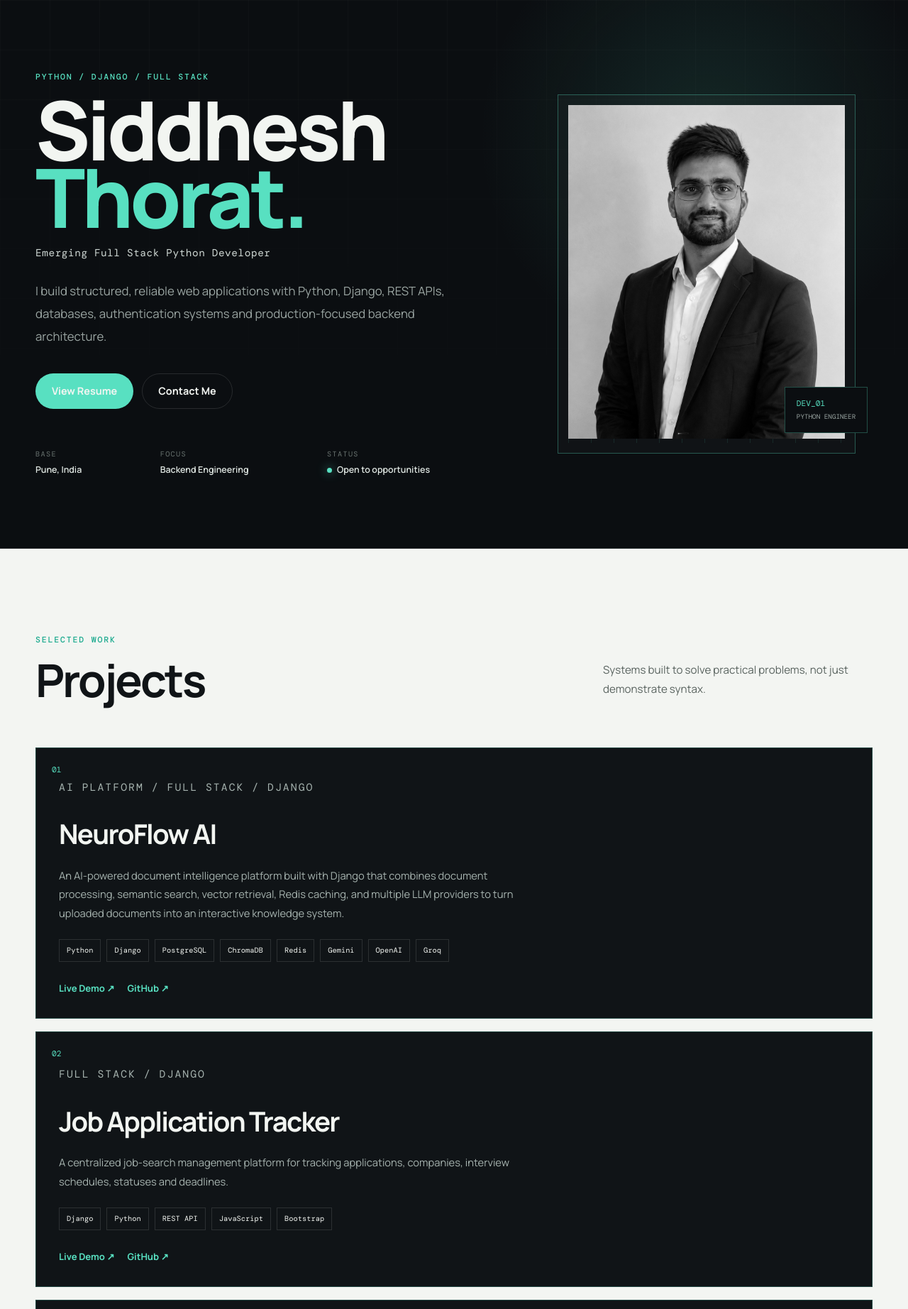
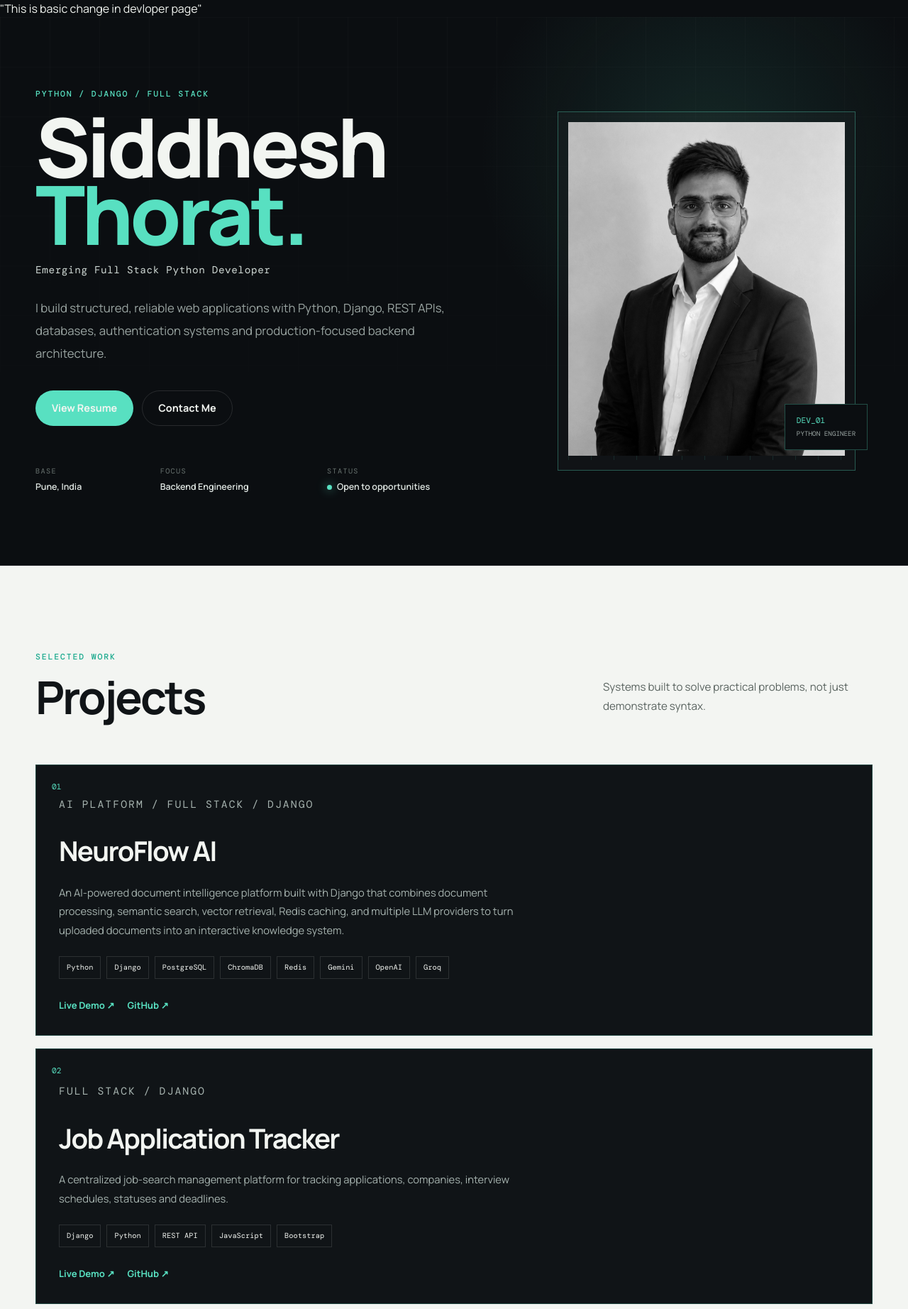
Before and after one commit to sidddhesh-dev/BuyNGo, a Django app: page /developer/ in a window 1280 px wide. Shown: the part 76-1920 px from the top of the page at 71% size. Run offline with Django 5.2, Linux system fonts and the light colour scheme.

Commit message:
refactor : basic change in developer page

```diff
--- a/templates/home/developer.html
+++ b/templates/home/developer.html
@@ -7,7 +7,7 @@
 
 <main class="developer-page">
 
-    <!-- HERO -->
+    "This is basic change in devloper page"
     <section class="hero">
         <div class="container hero-grid">
 
```
